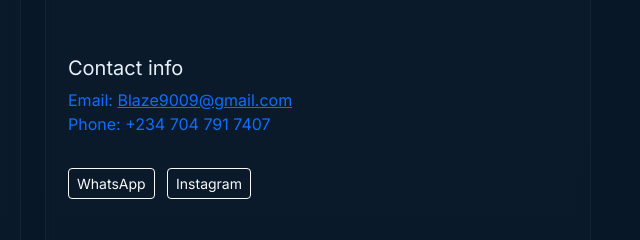
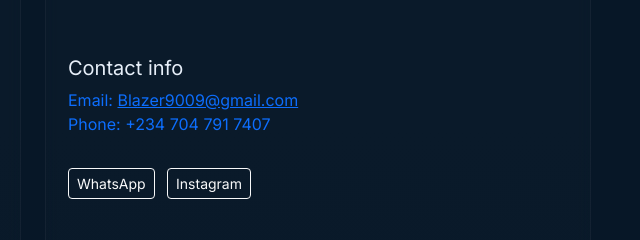
Before and after one commit to Donakstyles/oyetunde_pelumi, a plain HTML site: page index.html in a window 1280 px wide. Shown: the part 2347-2587 px from the top of the page, 607-1247 px from the left. Drawn offline with nearby package versions, Linux system fonts and the light colour scheme.

Commit message:
push update

```diff
--- a/index.html
+++ b/index.html
@@ -296,7 +296,7 @@
         <div class="col-lg-6">
           <div class="card-neo h-100 d-flex flex-column justify-content-center align-items-start">
             <h5>Contact info</h5>
-            <p class="text-primary">Email: <a href="mailto:Blaze9009@gmail.com">Blaze9009@gmail.com</a><br>Phone: +234 704 791 7407</p>
+            <p class="text-primary">Email: <a href="mailto:Blazer9009@gmail.com">Blazer9009@gmail.com</a><br>Phone: +234 704 791 7407</p>
             <div class="mt-3">
               <a class="btn btn-sm btn-outline-light me-2" href="https://wa.me/2347047917407">WhatsApp</a>
               <a class="btn btn-sm btn-outline-light me-2" href="https://instagram.com/Oyetunde_Pelumi">Instagram</a>
```
